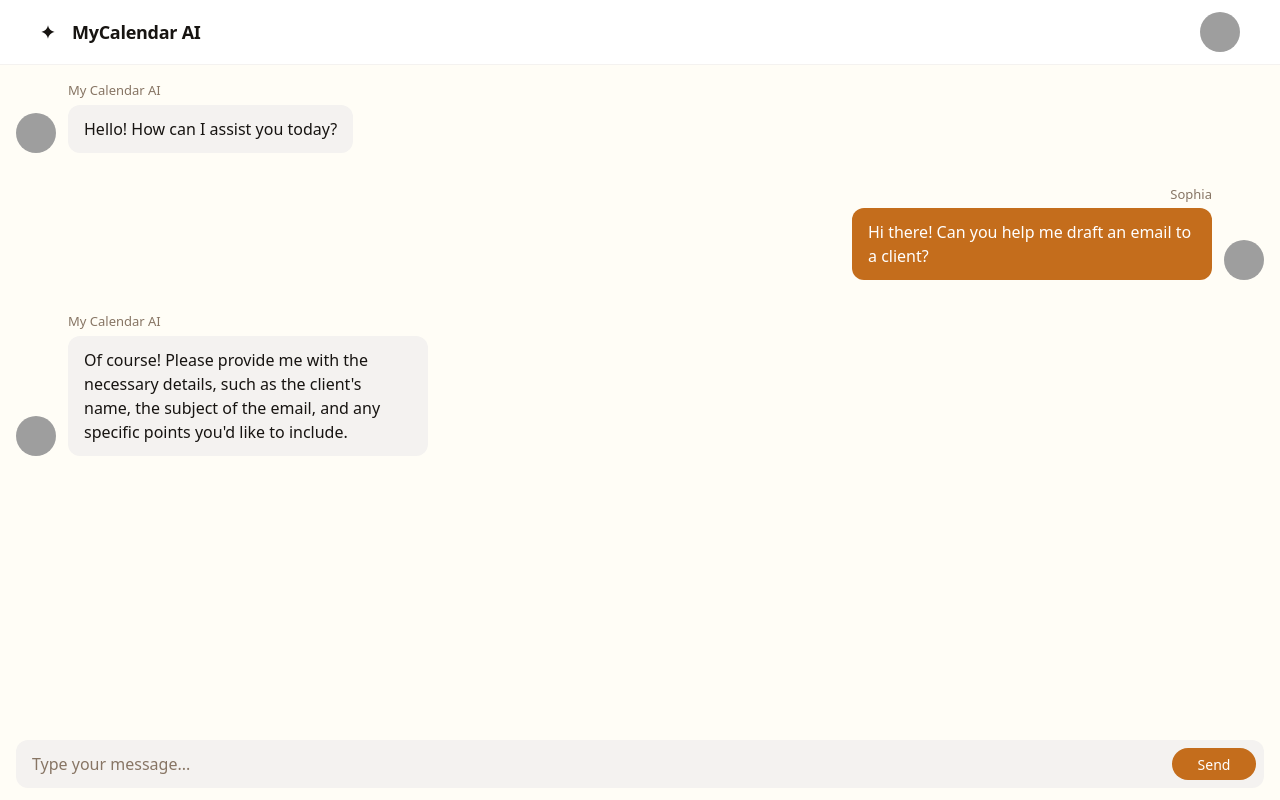
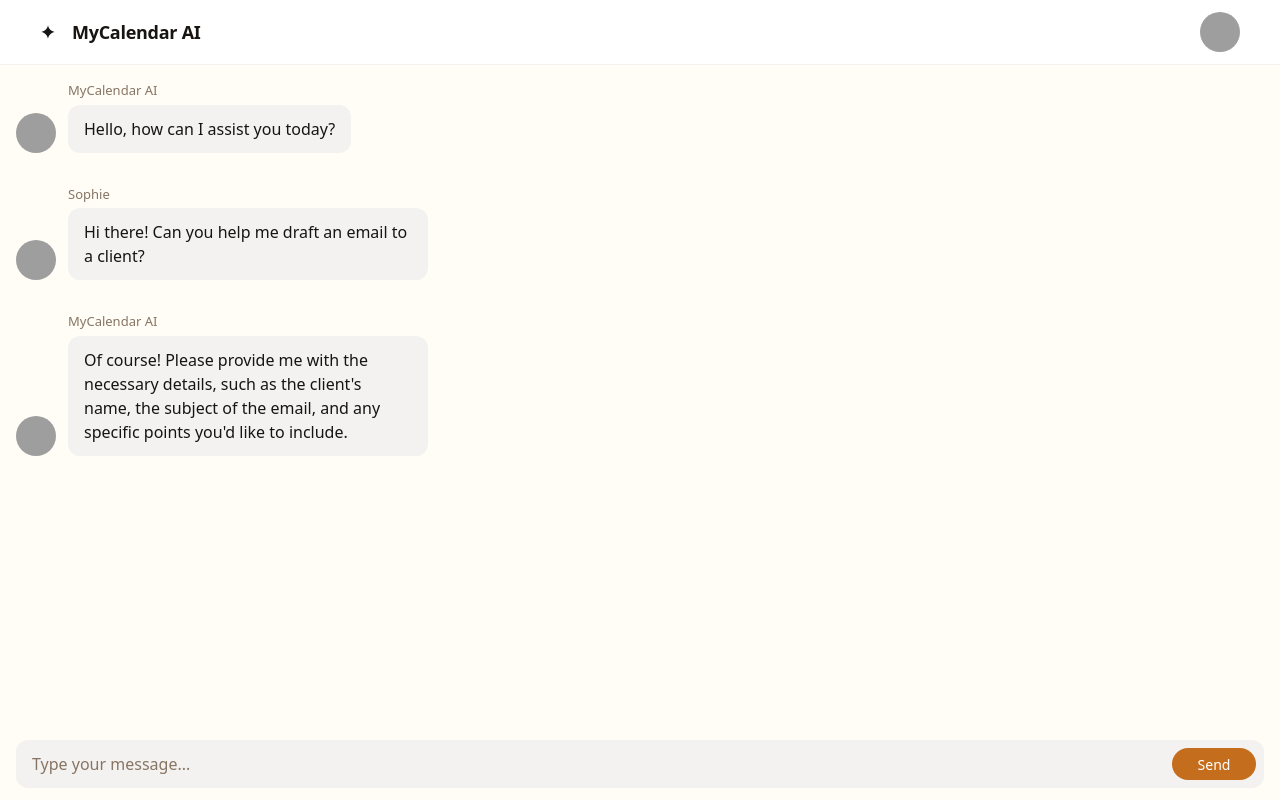
Before and after one commit to AleandroPresta/my-calendar-frontend, an Angular app: page / in a window 1280 px wide. Built offline with nearby package versions, Linux system fonts and the light colour scheme; grey boxes are pictures that could not be loaded.

Commit message:
feat: implement chat messaging system with user and system message components

```diff
--- a/src/app/components/chat/chat-list/chat-list.component.html
+++ b/src/app/components/chat/chat-list/chat-list.component.html
@@ -1,64 +1,5 @@
 <div class="flex flex-col">
-    <div class="flex items-end gap-3 p-4">
-        <div
-            class="bg-center bg-no-repeat aspect-square bg-cover rounded-full w-10 shrink-0"
-            style="
-                background-image: url('https://lh3.googleusercontent.com/aida-public/AB6AXuBL1nZXogJwrZF96q-5RcL7XwQ6m7hmqI_fnFGg7Y1knpa31o_NIF_WHhi8qGPA4bwt0Jm4uQvmI-fZMj-bAlMEFYoeTNDAQczAA7Jo8W90N3xkQX9NbzwHFd5NVWT0yO3Hbt_X8qfUDbUHYQWMl0m7Ix645Sbg4ukyFDA40Ug0OnOdqZtX997vk5EvildBXNBkTRLHCIirkhGi81C4PC0RxlfFRL6zw-8JCkhFyk_6H5LpIF4p7S8DtsnyRQIMIKISxZyV4sWcNl0');
-            "
-        ></div>
-        <div class="flex flex-1 flex-col gap-1 items-start">
-            <p
-                class="text-[#877564] text-[13px] font-normal leading-normal max-w-[360px]"
-            >
-                My Calendar AI
-            </p>
-            <p
-                class="text-base font-normal leading-normal flex max-w-[360px] rounded-xl px-4 py-3 bg-[var(--color-secondary)] text-[var(--text-color-primary)]"
-            >
-                Hello! How can I assist you today?
-            </p>
-        </div>
-    </div>
-    <div class="flex items-end gap-3 p-4 justify-end">
-        <div class="flex flex-1 flex-col gap-1 items-end">
-            <p
-                class="text-[#877564] text-[13px] font-normal leading-normal max-w-[360px] text-right"
-            >
-                Sophia
-            </p>
-            <p
-                class="text-base font-normal leading-normal flex max-w-[360px] rounded-xl px-4 py-3 bg-[#c46d1c] text-white"
-            >
-                Hi there! Can you help me draft an email to a client?
-            </p>
-        </div>
-        <div
-            class="bg-center bg-no-repeat aspect-square bg-cover rounded-full w-10 shrink-0"
-            style="
-                background-image: url('https://lh3.googleusercontent.com/aida-public/AB6AXuBDdonYKggdgPWpZ-dsYq5x4wV1RW-CRrDrOa73Ems8GdCzjkTyrjAVS9opYAbEFA-pI0L3VUpZapzjNH21Bj-unc2-xRexVfC8YtyDHIyQgy9Cumo1cLlaOUFJ5ppScuGjx1s1xAA6uvJlkOzdgH2jvOgPjAw76ilOcC9kW15PwXpGr4JtBdvdzJfQQJMF07EMaoccftT5s1_QxveBdP8AYXEnwuyA6GvOrDAlkm06EneqIE7HIlUQo-8IhQu3r1HEs1MzhLcDBRQ');
-            "
-        ></div>
-    </div>
-    <div class="flex items-end gap-3 p-4">
-        <div
-            class="bg-center bg-no-repeat aspect-square bg-cover rounded-full w-10 shrink-0"
-            style="
-                background-image: url('https://lh3.googleusercontent.com/aida-public/AB6AXuA2mpRACoWPnYEFnyfNo5n57T_gdKwFJ79E9OaD0PBizw9ioyWZqdpPzc6n_eQiYN5pYv-vMqrUH5yeS3ixziQaJF_eHox2M7XB5943994CIEQ9i4uaRnLsNfDeIRWu0Ec8Rrlr8TWRYKloCAA5GGrGj_s2nR_iK36qZSmbmsH21yE9YAqWypfRWZo5lFiAjeN9Pl8v5y7Cei9yU_Ml3YpgwdhWXHW9nmbs8Psvah1GuhoR2g26cll_LwvO5tFDGWYo0iUT4f7pq3k');
-            "
-        ></div>
-        <div class="flex flex-1 flex-col gap-1 items-start">
-            <p
-                class="text-[#877564] text-[13px] font-normal leading-normal max-w-[360px]"
-            >
-                My Calendar AI
-            </p>
-            <p
-                class="text-base font-normal leading-normal flex max-w-[360px] rounded-xl px-4 py-3 bg-[var(--color-secondary)] text-[var(--text-color-primary)]"
-            >
-                Of course! Please provide me with the necessary details, such as
-                the client's name, the subject of the email, and any specific
-                points you'd like to include.
-            </p>
-        </div>
-    </div>
+    @for (message of messages; track message.id) {
+        <app-chat-message [message]="message"></app-chat-message>
+    }
 </div>
--- a/src/app/components/chat/chat-list/chat-list.component.ts
+++ b/src/app/components/chat/chat-list/chat-list.component.ts
@@ -1,11 +1,36 @@
 import { Component } from '@angular/core';
+import { Message } from '../../../models/message.model';
+import { ChatMessageComponent } from './chat-message/chat-message.component';
 
 @Component({
-  selector: 'app-chat-list',
-  imports: [],
-  templateUrl: './chat-list.component.html',
-  styleUrl: './chat-list.component.css'
+    selector: 'app-chat-list',
+    imports: [ChatMessageComponent],
+    templateUrl: './chat-list.component.html',
+    styleUrl: './chat-list.component.css',
 })
 export class ChatListComponent {
-
+    messages: Message[] = [
+        {
+            id: '1',
+            sender: 'MyCalendar AI',
+            sender_img_url:
+                'https://lh3.googleusercontent.com/aida-public/AB6AXuBL1nZXogJwrZF96q-5RcL7XwQ6m7hmqI_fnFGg7Y1knpa31o_NIF_WHhi8qGPA4bwt0Jm4uQvmI-fZMj-bAlMEFYoeTNDAQczAA7Jo8W90N3xkQX9NbzwHFd5NVWT0yO3Hbt_X8qfUDbUHYQWMl0m7Ix645Sbg4ukyFDA40Ug0OnOdqZtX997vk5EvildBXNBkTRLHCIirkhGi81C4PC0RxlfFRL6zw-8JCkhFyk_6H5LpIF4p7S8DtsnyRQIMIKISxZyV4sWcNl0',
+            content: 'Hello, how can I assist you today?',
+        },
+        {
+            id: '2',
+            sender: 'Sophie',
+            sender_img_url:
+                'https://lh3.googleusercontent.com/aida-public/AB6AXuBDdonYKggdgPWpZ-dsYq5x4wV1RW-CRrDrOa73Ems8GdCzjkTyrjAVS9opYAbEFA-pI0L3VUpZapzjNH21Bj-unc2-xRexVfC8YtyDHIyQgy9Cumo1cLlaOUFJ5ppScuGjx1s1xAA6uvJlkOzdgH2jvOgPjAw76ilOcC9kW15PwXpGr4JtBdvdzJfQQJMF07EMaoccftT5s1_QxveBdP8AYXEnwuyA6GvOrDAlkm06EneqIE7HIlUQo-8IhQu3r1HEs1MzhLcDBRQ',
+            content: 'Hi there! Can you help me draft an email to a client?',
+        },
+        {
+            id: '3',
+            sender: 'MyCalendar AI',
+            sender_img_url:
+                'https://lh3.googleusercontent.com/aida-public/AB6AXuBL1nZXogJwrZF96q-5RcL7XwQ6m7hmqI_fnFGg7Y1knpa31o_NIF_WHhi8qGPA4bwt0Jm4uQvmI-fZMj-bAlMEFYoeTNDAQczAA7Jo8W90N3xkQX9NbzwHFd5NVWT0yO3Hbt_X8qfUDbUHYQWMl0m7Ix645Sbg4ukyFDA40Ug0OnOdqZtX997vk5EvildBXNBkTRLHCIirkhGi81C4PC0RxlfFRL6zw-8JCkhFyk_6H5LpIF4p7S8DtsnyRQIMIKISxZyV4sWcNl0',
+            content:
+                "Of course! Please provide me with the necessary details, such as the client's name, the subject of the email, and any specific points you'd like to include.",
+        },
+    ];
 }
--- a/src/app/components/chat/chat-list/chat-message/chat-message.component.html
+++ b/src/app/components/chat/chat-list/chat-message/chat-message.component.html
@@ -1 +1,5 @@
-<p>chat-message works!</p>
+@if (message.sender === 'MyCalendar AI') {
+    <app-system-message [message]="message"></app-system-message>
+} @else {
+    <app-user-message [message]="message"></app-user-message>
+}
--- a/src/app/components/chat/chat-list/chat-message/chat-message.component.ts
+++ b/src/app/components/chat/chat-list/chat-message/chat-message.component.ts
@@ -1,11 +1,19 @@
-import { Component } from '@angular/core';
+import { Component, Input } from '@angular/core';
+import { Message } from '../../../../models/message.model';
+import { UserMessageComponent } from './user-message/user-message.component';
+import { SystemMessageComponent } from './system-message/system-message.component';
 
 @Component({
-  selector: 'app-chat-message',
-  imports: [],
-  templateUrl: './chat-message.component.html',
-  styleUrl: './chat-message.component.css'
+    selector: 'app-chat-message',
+    imports: [UserMessageComponent, SystemMessageComponent],
+    templateUrl: './chat-message.component.html',
+    styleUrl: './chat-message.component.css',
 })
 export class ChatMessageComponent {
-
+    @Input() message: Message = {
+        id: '',
+        sender: '',
+        sender_img_url: '',
+        content: '',
+    };
 }
--- /dev/null
+++ b/src/app/components/chat/chat-list/chat-message/system-message/system-message.component.html
@@ -0,0 +1,20 @@
+<div class="flex items-end gap-3 p-4">
+    <div
+        class="bg-center bg-no-repeat aspect-square bg-cover rounded-full w-10 shrink-0"
+        style="
+            background-image: url('{{ message.sender_img_url }}');
+        "
+    ></div>
+    <div class="flex flex-1 flex-col gap-1 items-start">
+        <p
+            class="text-[#877564] text-[13px] font-normal leading-normal max-w-[360px]"
+        >
+            {{ message.sender }}
+        </p>
+        <p
+            class="text-base font-normal leading-normal flex max-w-[360px] rounded-xl px-4 py-3 bg-[var(--color-secondary)] text-[var(--text-color-primary)]"
+        >
+            {{ message.content }}
+        </p>
+    </div>
+</div>
--- /dev/null
+++ b/src/app/components/chat/chat-list/chat-message/system-message/system-message.component.ts
@@ -0,0 +1,17 @@
+import { Component, Input } from '@angular/core';
+import { Message } from '../../../../../models/message.model';
+
+@Component({
+    selector: 'app-system-message',
+    imports: [],
+    templateUrl: './system-message.component.html',
+    styleUrl: './system-message.component.css',
+})
+export class SystemMessageComponent {
+    @Input() message: Message = {
+        id: '',
+        sender: '',
+        sender_img_url: '',
+        content: '',
+    };
+}
--- /dev/null
+++ b/src/app/components/chat/chat-list/chat-message/user-message/user-message.component.html
@@ -0,0 +1,18 @@
+<div class="flex items-end gap-3 p-4">
+    <div
+        class="bg-center bg-no-repeat aspect-square bg-cover rounded-full w-10 shrink-0"
+        style="background-image: url('{{ message.sender_img_url }}')"
+    ></div>
+    <div class="flex flex-1 flex-col gap-1 items-start">
+        <p
+            class="text-[var(--text-color-secondary)] text-[13px] font-normal leading-normal max-w-[360px]"
+        >
+            {{ message.sender }}
+        </p>
+        <p
+            class="text-base font-normal leading-normal flex max-w-[360px] rounded-xl px-4 py-3 bg-[var(--color-secondary)] text-[var(--text-color-primary)]"
+        >
+            {{ message.content }}
+        </p>
+    </div>
+</div>
--- /dev/null
+++ b/src/app/components/chat/chat-list/chat-message/user-message/user-message.component.ts
@@ -0,0 +1,17 @@
+import { Component, Input } from '@angular/core';
+import { Message } from '../../../../../models/message.model';
+
+@Component({
+    selector: 'app-user-message',
+    imports: [],
+    templateUrl: './user-message.component.html',
+    styleUrl: './user-message.component.css',
+})
+export class UserMessageComponent {
+    @Input() message: Message = {
+        id: '',
+        sender: '',
+        sender_img_url: '',
+        content: '',
+    };
+}
--- /dev/null
+++ b/src/app/models/message.model.ts
@@ -0,0 +1,6 @@
+export interface Message {
+    id?: string;
+    sender: string;
+    sender_img_url: string;
+    content: string;
+}
--- a/src/colors.css
+++ b/src/colors.css
@@ -1,5 +1,6 @@
 :root {
     --text-color-primary: #171411;
+    --text-color-secondary: #877564;
     --color-secondary: #f4f2f0;
     --bg-color-primary: #fffdf6;
     --bg-color-secondary: #eeefe0;
```
Also changed, not shown: src/app/components/chat/chat-list/chat-message/system-message/system-message.component.css (added), src/app/components/chat/chat-list/chat-message/user-message/user-message.component.css (added), 2 other files (tests, documents, lock files or other folders).
